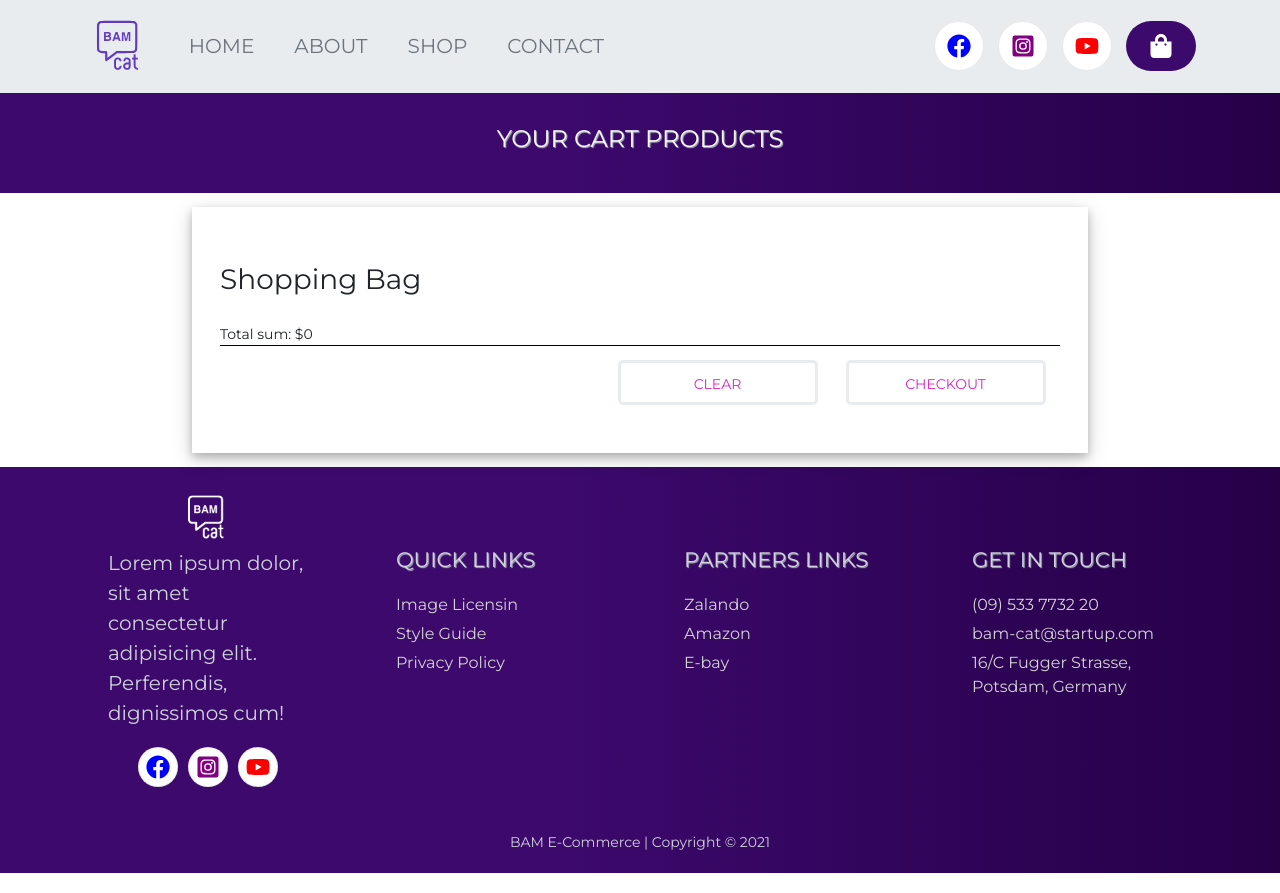
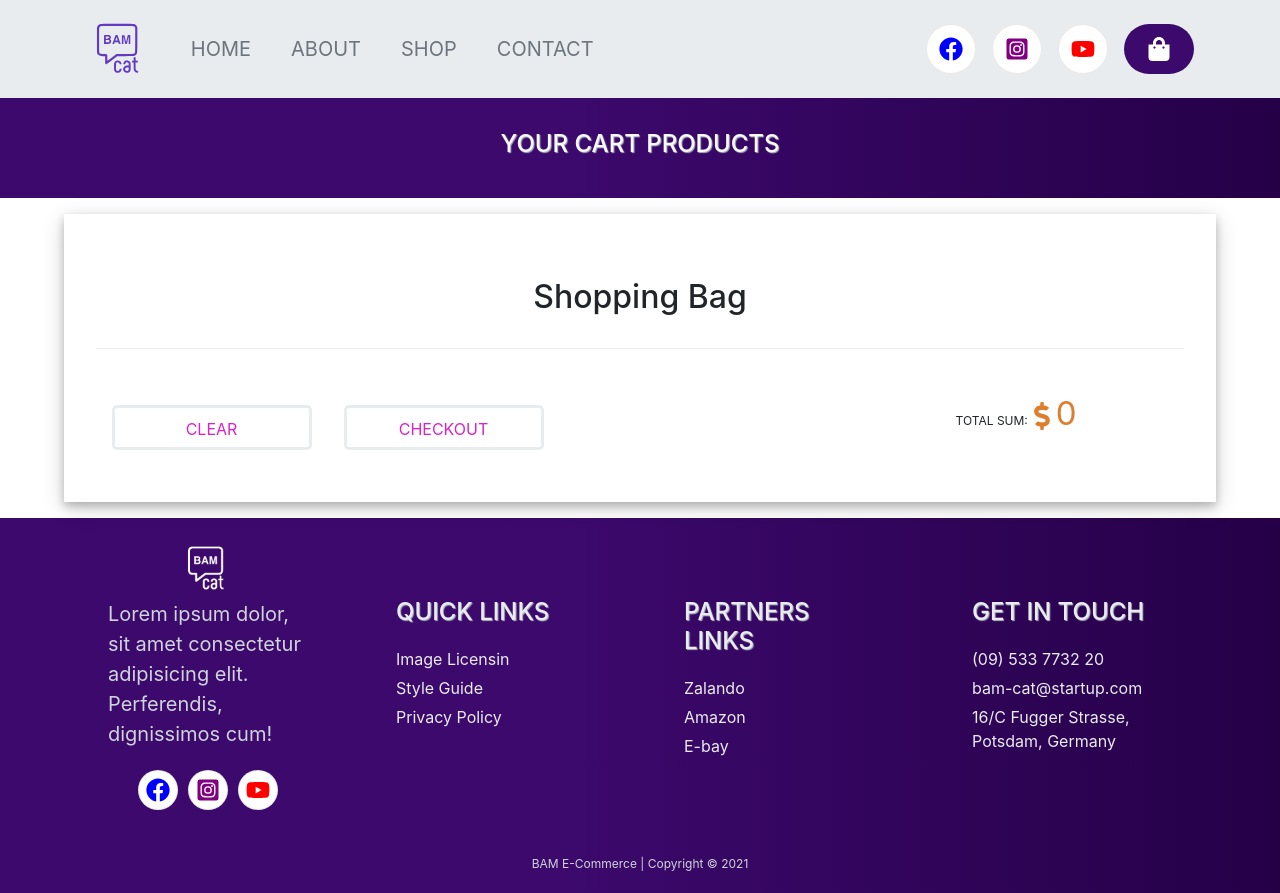
Before and after one commit to syed-ghufran-hassan/B.A.M-eCommerce, a React (Create React App) app: page /cart in a window 1280 px wide. Built offline with nearby package versions, Linux system fonts and the light colour scheme.

Commit message:
styled the cart - not the final version

```diff
--- a/src/App.css
+++ b/src/App.css
@@ -1,7 +1,10 @@
+/* @import url('https://fonts.googleapis.com/css2?family=Noto+Serif+SC:wght@300&display=swap'); */
+
 * {
   box-sizing: border-box;
   margin: 0;
   padding: 0;
+  /* font-family: 'Noto Serif SC', serif; */
 }
 
 .Container {
--- a/src/features/Pages/Cart.js
+++ b/src/features/Pages/Cart.js
@@ -7,6 +7,8 @@ import {
   cartRemoveProduct,
   cartClear,
 } from "../../actions/CartAction";
+
+import { FaCaretLeft, FaCaretRight, FaDollarSign, FaWindowClose } from "react-icons/fa";
 
 export default function Cart() {
   const data = useSelector((state) => state.cart.data);
@@ -19,42 +21,96 @@ export default function Cart() {
   const FilledCart = () => {
     return (
       <div className="Products-Bag">
-        {data.map((item) => (
+        {data.map((item, id) => (
           <div className="Products-Grid">
             <div>
               <img className="Cart-Image" src={item.product.image} alt=""></img>
             </div>
             <div>{item.product.title}</div>
             <div className="Align-Cart-Counters">
-              <p>Quantity: {item.quantity}</p>
-              <div className="Cart-Buttons">
-                <button
-                  onClick={() =>
-                    dispatch(cartAddOrSubtractProduct(item.product, 1))
-                  }
-                  className="Count-Buttons"
+              <div className="product-price ">
+                <FaDollarSign className="curency-prise" size={20} />
+                {item.product.price
+                  ? item.product.price.toString().split(".")[0]
+                  : 0}
+                <span className="product-price-cents">
+                  {item.product.price
+                    ? item.product.price.toString().split(".")[1]
+                    : 0}
+                </span>
+              </div>
+
+              <div className="product-quantity cart-quantity-check">
+                <label
+                  htmlFor="product-quantity-input product-quantity-input"
+                  className="product-quantity-label cart-quantity-label"
                 >
-                  +
-                </button>
-                <button
-                  onClick={() =>
-                    dispatch(cartAddOrSubtractProduct(item.product, -1))
-                  }
-                  className="Count-Buttons"
-                >
-                  -
-                </button>
+                  Quantity
+                </label>
+                <div className="product-quantity-subtract cart-quantity-subtract">
+                  <i
+                    className="FaCaretLeft quantity-left-btn-cart"
+                    onClick={() =>
+                      dispatch(cartAddOrSubtractProduct(item.product, -1))
+                    }
+                  >
+                    <FaCaretLeft size={28} />
+                  </i>
+                </div>
+                <div>
+                  <input
+                    type="text"
+                    id="product-quantity-input"
+                    className="cart-quantity-input"
+                    onChange={() => {}}
+                    value={item.quantity}
+                  />
+                </div>
+                <div className="product-quantity-add cart-quantity-add">
+                  <i
+                    className="FaCaretRight quantity-right-btn-cart"
+                    onClick={() =>
+                      dispatch(cartAddOrSubtractProduct(item.product, 1))
+                    }
+                  >
+                    <FaCaretRight size={28} />
+                  </i>
+                </div>
               </div>
             </div>
-            <div> $ {item.product.price * item.quantity}</div>
-            <div>
-              <button
+
+            <div className="product-price ">
+              <FaDollarSign className="curency-prise" size={20} />
+              {
+                Number(item.product.price * item.quantity)
+                  .toFixed(2)
+                  .toString()
+                  .split(".")[0]
+              }
+              <span className="product-price-cents">
+                {
+                  Number(item.product.price * item.quantity)
+                    .toFixed(2)
+                    .toString()
+                    .split(".")[1]
+                }
+              </span>
+            </div>
+
+            <div
+              className="close"
+              onClick={() => dispatch(cartRemoveProduct(item.product))}
+            >
+              <i className="FaChevronLeft close-icon ">
+                <FaWindowClose size={28} />
+              </i>
+            </div>
+            {/*<div> <button
                 onClick={() => dispatch(cartRemoveProduct(item.product))}
-                className="Count-Buttons"
+                className="Count-Buttons close-btn"
               >
                 X
-              </button>
-            </div>
+              </button> </div>*/}
           </div>
         ))}
       </div>
@@ -71,13 +127,41 @@ export default function Cart() {
           <h2 className="Bag-Title">Shopping Bag</h2>
         </div>
         {data.size === 0 ? <EmptyCart /> : <FilledCart />}
-        <div>
+
+        <div className="product-bottom">
+          <div className="product-checkout cart-total-sum">
+            Total sum:
+            <div className="product-checkout-total cart-checkout-total">
+              <i className="FaDollarSign currency-total-icon">
+                <FaDollarSign size={28} />
+              </i>
+              <div className="product-checkout-total-amount cart-checkout-total-amount">
+                {Number(
+                  data
+                    .reduce(
+                      (acc, current) =>
+                        (acc += current.product.price * current.quantity),
+                      0
+                    )
+                    .toFixed(2)
+                )}
+              </div>
+            </div>
+          </div>
+        </div>
+
+        {/* <div className="product-checkout">
           Total sum: $
-          {data.reduce(
-            (acc, current) => (acc += current.product.price * current.quantity),
-            0
+          {Number(
+            data
+              .reduce(
+                (acc, current) =>
+                  (acc += current.product.price * current.quantity),
+                0
+              )
+              .toFixed(2)
           )}
-        </div>
+        </div> */}
         <div className="Checkout-Button-Container">
           <button onClick={() => dispatch(cartClear())}>Clear</button>
           <button>Checkout</button>
--- a/src/features/styles/Cart.css
+++ b/src/features/styles/Cart.css
@@ -1,5 +1,5 @@
 .Products-Container {
-  width: 70vw;
+  width: 90vw;
   margin: 1rem;
   padding: 2rem;
   height: auto;
@@ -8,37 +8,88 @@
 
 .Products-Grid {
   padding: 2em;
-  border-top: 1px solid black;
+  border-top: 1px solid var(--color-accent-tint-grey-1);
   display: grid;
   grid-template-columns: 1fr 1fr 1fr 1fr;
   justify-items: center;
   gap: 2rem;
+  position: relative;
 }
 
 .Cart-Image {
-  width: 50px;
+  width: 102px;
 }
 
 .Checkout-Button-Container {
   width: 100%;
   display: flex;
   flex-direction: row;
-  justify-content: flex-end;
-  align-items: flex-end;
-  border-top: 1px solid black;
+  justify-content: flex-start;
+  align-items: flex-start;
+}
+
+.cart-total-sum {
+  left: 79%;
+  top: 100%;
 }
 
 .Bag-Title {
   margin: 2rem 0;
+  text-align: center;
 }
 
-.Count-Buttons {
-  display: flex;
-  justify-content: center;
+.cart-quantity-check {
+  margin-top: 25px;
+  margin-bottom: 25px;
+  text-align: right;
+}
+.cart-checkout-total {
+  display: inline-block;
+}
+
+.cart-checkout-total-amount,
+.cart-checkout-total,
+.currency-total-icon {
+  font-size: 33px;
+}
+
+.close-icon {
+  position: absolute;
+  top: 5%;
+  left: 90%;
   align-items: center;
   width: 16px;
   height: 8px;
   cursor: pointer;
+  align-items: center;
+  color: var(--color-accent-tint-grey-4);
+}
+.close-icon:hover {
+  color: var(--color-primary-tint-purple-0);
+}
+.close-icon:active {
+  color: var(--color-accent-tint-orange-1);
+}
+
+.cart-quantity-label {
+  font-size: 12px;
+}
+.cart-quantity-check {
+  display: inline-block;
+  text-align: center;
+}
+
+.quantity-left-btn-cart,
+.quantity-right-btn-cart {
+  padding-left: 5px;
+  padding-right: 5px;
+  color: #6122c7ec;
+  cursor: pointer;
+}
+
+.quantity-left-btn-cart:active,
+.quantity-right-btn-cart:active {
+  color: var(--color-accent-tint-orange-1);
 }
 
 .Align-Cart-Counters {
@@ -52,3 +103,24 @@
   display: flex;
   flex-direction: row;
 }
+
+@media (max-width: 1201px) {
+  .product-left,
+  .product-right,
+  .product-bottom {
+    width: 100%;
+  }
+  .product-quantity {
+    text-align: left;
+    display: flex;
+    flex-direction: row;
+  }
+  .quantity-left-btn-cart,
+  .quantity-right-btn-cart {
+    padding: 0px;
+    margin: 0px;
+  }
+  .close-icon{
+    top: 0;
+  }
+}
--- a/src/features/styles/Footer.css
+++ b/src/features/styles/Footer.css
@@ -89,12 +89,13 @@
   margin-bottom: 20px;
   text-transform: uppercase;
   text-shadow: 1px 1px 1px var(--color-accent-tint-grey-4);
+  color: var(--color-accent-tint-grey-1);
 }
 
 .Quick-links a,
 .Partners-links a,
 .Contact-info span {
-  color: lightgray;
+  color: var(--color-accent-tint-grey-1);
   font-size: 16px;
   display: flex;
   flex-direction: column;
@@ -104,7 +105,13 @@
 
 .Quick-links a:hover,
 .Partners-links a:hover {
-  color: #9f78ff;
+  color: var(--color-primary-tint-purple-0);
+}
+
+.Quick-links a:active,
+.Partners-links a:active {
+  color: var(--color-accent-tint-orange-1);
+  font-weight: 600;
 }
 
 .Credentials {
--- a/src/features/styles/Product.css
+++ b/src/features/styles/Product.css
@@ -1,10 +1,6 @@
-@import url(https://fonts.googleapis.com/css?family=Poppins);
-@import url(https://fonts.googleapis.com/css?family=Montserrat);
-
 * {
   box-sizing: border-box;
-  font-family: Montserrat;
-  font-size: 14px;
+
 }
 
 ::selection {
@@ -62,7 +58,6 @@
   display: table;
   margin: auto;
   position: static;
-
 }
 
 .pop-up-container-vertical {
@@ -72,8 +67,6 @@
 }
 
 .pop-up-wrapper {
-  -webkit-box-shadow: -45px 49px 83px 1px rgba(0, 0, 0, 0.45);
-  -moz-box-shadow: -45px 49px 83px 1px rgba(0, 0, 0, 0.45);
   box-shadow: -45px 49px 83px 1px rgba(0, 0, 0, 0.45);
   display: block;
   margin: 115px auto;
@@ -97,7 +90,7 @@
 .go-back-icon:hover {
   color: #dd7e2f;
 }
-.go-back-icon:active{
+.go-back-icon:active {
   color: aqua;
 }
 
@@ -131,7 +124,7 @@
 }
 
 .product-bottom {
-  border-top: 1px solid #ccc;
+  border-top: 1px solid var(--color-accent-tint-grey-1);
   position: relative;
   padding-top: 20px;
   padding-bottom: 20px;
@@ -159,6 +152,7 @@
 
 .product-price-cents {
   text-decoration: underline;
+  font-size: 14px;
   vertical-align: top;
   padding-left: 3px;
 }
@@ -213,7 +207,6 @@
 }
 .product-quantity-label {
   text-transform: uppercase;
-
 }
 .product-quantity * {
   display: inline-block;
@@ -234,6 +227,12 @@
   color: #6122c7ec;
   cursor: pointer;
 }
+
+.quantity-left-btn:active,
+.quantity-right-btn:active {
+  color: var(--color-accent-tint-orange-1);
+}
+
 .quantity-left-btn {
   margin-right: 20px;
 }
@@ -257,10 +256,11 @@
     width: 39%;
     vertical-align: top;
   }
-  .product-quantity{
+  .product-quantity {
     text-align: left;
   }
-  .quantity-left-btn,.quantity-right-btn{
+  .quantity-left-btn,
+  .quantity-right-btn {
     padding: 7px;
     margin: 5px;
   }
```
